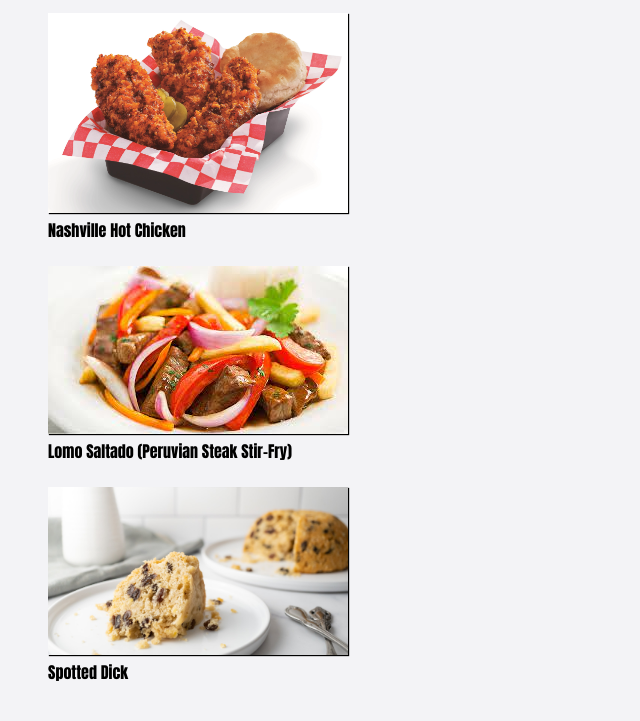
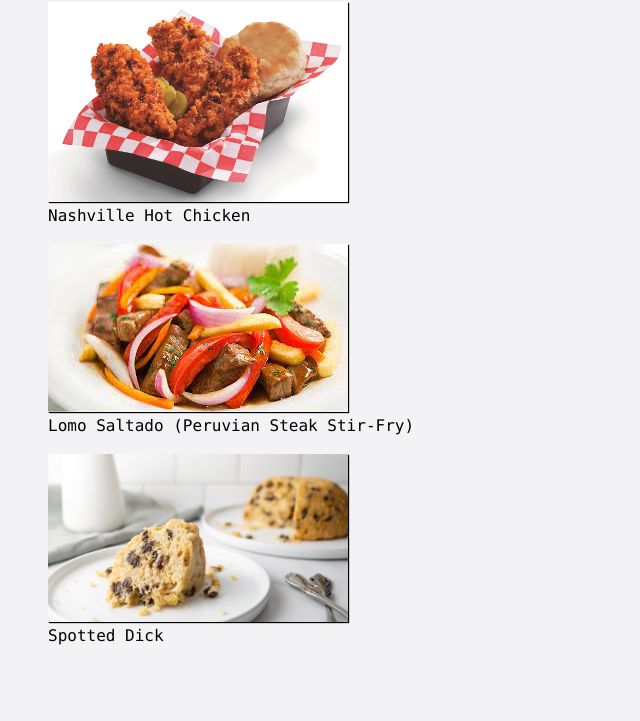
Before and after one commit to JMBacon/odin-recipes, a plain HTML site: page index.html in a window 1280 px wide. Shown: the part 79-800 px from the top of the page, without its empty margins (0-640 px from the left). Drawn offline with Linux system fonts and the light colour scheme.

Commit message:
Modify styles.css

```diff
--- a/styles.css
+++ b/styles.css
@@ -1,7 +1,7 @@
 /* styles.css */
 
 body {
-    font-family:Impact, Haettenschweiler, 'Arial Narrow Bold', sans-serif;
+    font-family: Monaco, monospace;
     background-color: rgb(243, 243, 246);
 }
 
```
